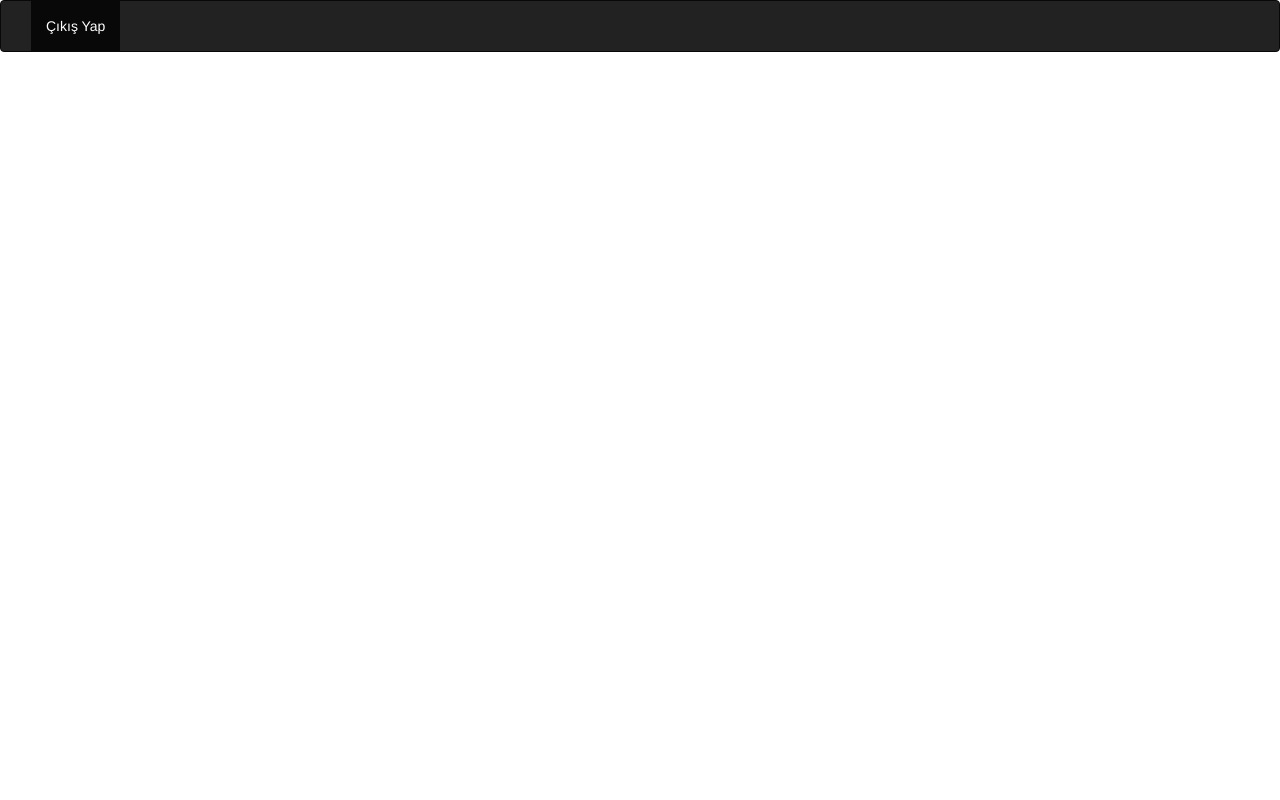
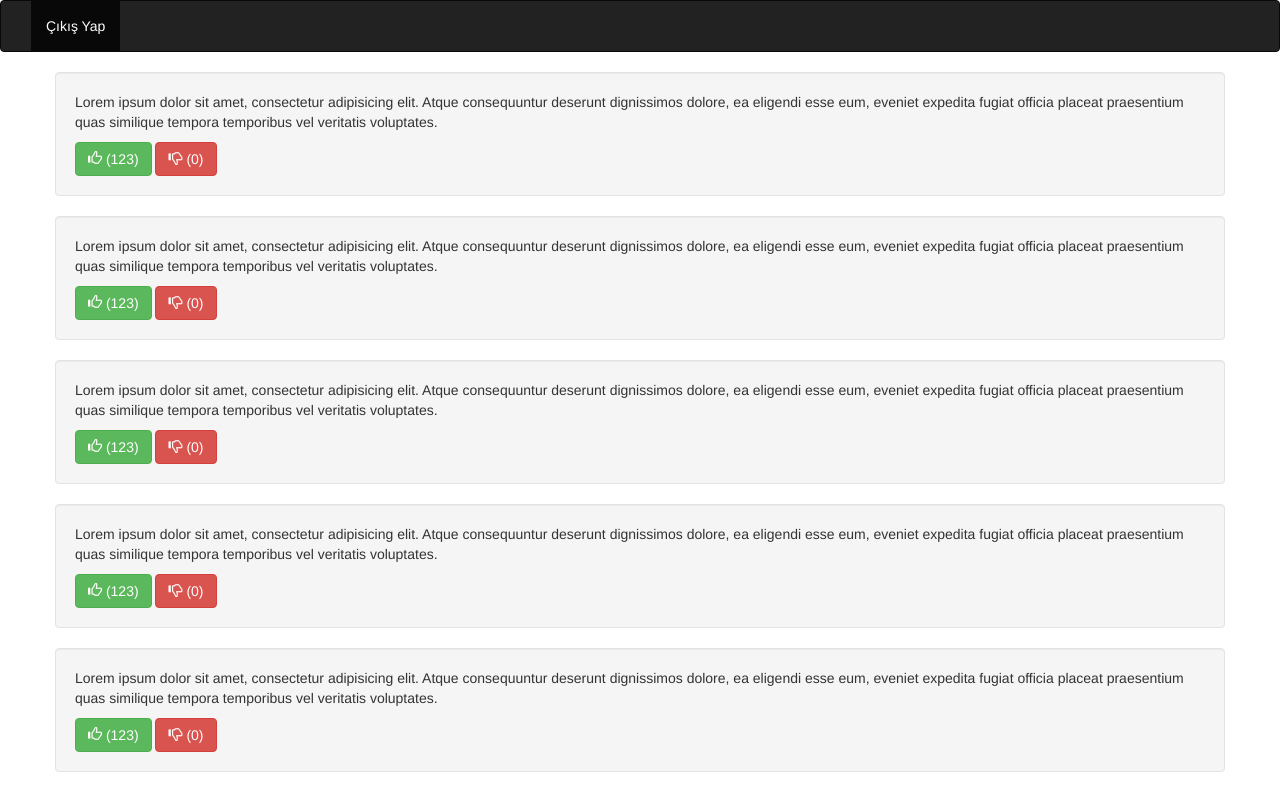
Before and after one commit to gkandemi/codeigniter-like-dislike-uygulamasi, a CodeIgniter app: page /like_dislike/index.php/post/index in a window 1280 px wide. Run offline with CodeIgniter, Linux system fonts and the light colour scheme; data that the repository does not hold is empty.

Commit message:
yazı listesi cekilip view'e aktarildi. ve yazi listesi tasarimi yapildi

```diff
--- a/application/controllers/Post.php
+++ b/application/controllers/Post.php
@@ -5,12 +5,17 @@ class Post extends CI_Controller {
     public function __construct()
     {
         parent::__construct();
+
+        $this->load->model("post_model");
     }
 
     public function index(){
 
+
         $viewData = new stdClass();
         $viewData->user = $this->session->userdata("user");
+
+        $viewData->posts = $this->post_model->get_all();
 
         $this->load->view("post_list_v", $viewData);
 
--- a/application/models/Post_model.php
+++ b/application/models/Post_model.php
@@ -4,7 +4,7 @@
  * Created by gkandemir
  * User: gkandemir
  */
-class User_model extends CI_Model
+class Post_model extends CI_Model
 {
 
     public $table;
--- a/application/views/post_list_v.php
+++ b/application/views/post_list_v.php
@@ -25,5 +25,91 @@
 </nav>
 
 
+<div class="container">
+
+    <div class="row">
+        <div class="col-md-12 well">
+            <p>
+                Lorem ipsum dolor sit amet, consectetur adipisicing elit. Atque consequuntur deserunt dignissimos dolore, ea eligendi esse eum, eveniet expedita fugiat officia placeat praesentium quas similique tempora temporibus vel veritatis voluptates.
+            </p>
+            <div class="thumbs_container">
+                <button class="btn btn-success">
+                    <span class="glyphicon glyphicon-thumbs-up"></span>
+                    <span class="like_count">(123)</span>
+                </button>
+                <button class="btn btn-danger">
+                    <span class="glyphicon glyphicon-thumbs-down"></span>
+                    <span class="dislike_count">(0)</span>
+                </button>
+            </div>
+        </div>
+        <div class="col-md-12 well">
+            <p>
+                Lorem ipsum dolor sit amet, consectetur adipisicing elit. Atque consequuntur deserunt dignissimos dolore, ea eligendi esse eum, eveniet expedita fugiat officia placeat praesentium quas similique tempora temporibus vel veritatis voluptates.
+            </p>
+            <div class="thumbs_container">
+                <button class="btn btn-success">
+                    <span class="glyphicon glyphicon-thumbs-up"></span>
+                    <span class="like_count">(123)</span>
+                </button>
+                <button class="btn btn-danger">
+                    <span class="glyphicon glyphicon-thumbs-down"></span>
+                    <span class="dislike_count">(0)</span>
+                </button>
+            </div>
+        </div>
+        <div class="col-md-12 well">
+            <p>
+                Lorem ipsum dolor sit amet, consectetur adipisicing elit. Atque consequuntur deserunt dignissimos dolore, ea eligendi esse eum, eveniet expedita fugiat officia placeat praesentium quas similique tempora temporibus vel veritatis voluptates.
+            </p>
+            <div class="thumbs_container">
+                <button class="btn btn-success">
+                    <span class="glyphicon glyphicon-thumbs-up"></span>
+                    <span class="like_count">(123)</span>
+                </button>
+                <button class="btn btn-danger">
+                    <span class="glyphicon glyphicon-thumbs-down"></span>
+                    <span class="dislike_count">(0)</span>
+                </button>
+            </div>
+        </div>
+        <div class="col-md-12 well">
+            <p>
+                Lorem ipsum dolor sit amet, consectetur adipisicing elit. Atque consequuntur deserunt dignissimos dolore, ea eligendi esse eum, eveniet expedita fugiat officia placeat praesentium quas similique tempora temporibus vel veritatis voluptates.
+            </p>
+            <div class="thumbs_container">
+                <button class="btn btn-success">
+                    <span class="glyphicon glyphicon-thumbs-up"></span>
+                    <span class="like_count">(123)</span>
+                </button>
+                <button class="btn btn-danger">
+                    <span class="glyphicon glyphicon-thumbs-down"></span>
+                    <span class="dislike_count">(0)</span>
+                </button>
+            </div>
+        </div>
+        <div class="col-md-12 well">
+            <p>
+                Lorem ipsum dolor sit amet, consectetur adipisicing elit. Atque consequuntur deserunt dignissimos dolore, ea eligendi esse eum, eveniet expedita fugiat officia placeat praesentium quas similique tempora temporibus vel veritatis voluptates.
+            </p>
+            <div class="thumbs_container">
+                <button class="btn btn-success">
+                    <span class="glyphicon glyphicon-thumbs-up"></span>
+                    <span class="like_count">(123)</span>
+                </button>
+                <button class="btn btn-danger">
+                    <span class="glyphicon glyphicon-thumbs-down"></span>
+                    <span class="dislike_count">(0)</span>
+                </button>
+            </div>
+        </div>
+
+    </div>
+
+</div>
+
+
+
+
 </body>
 </html>
```
